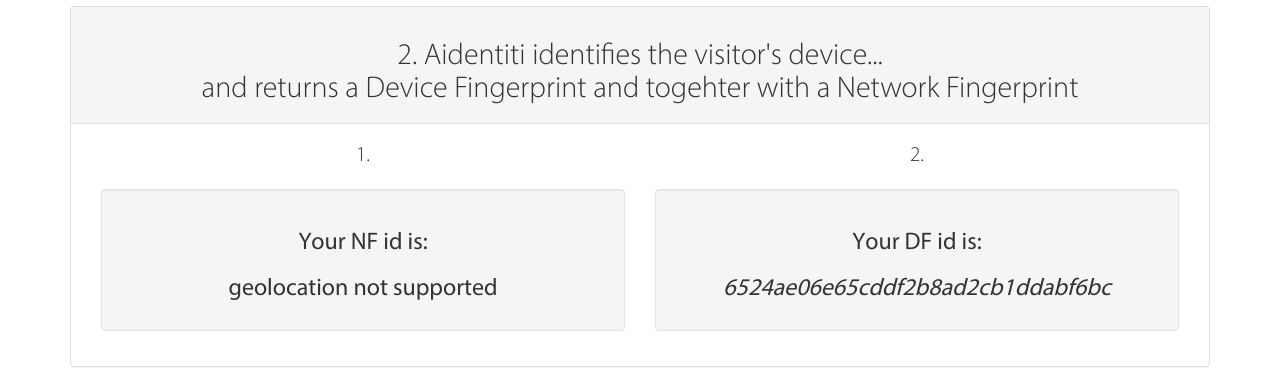
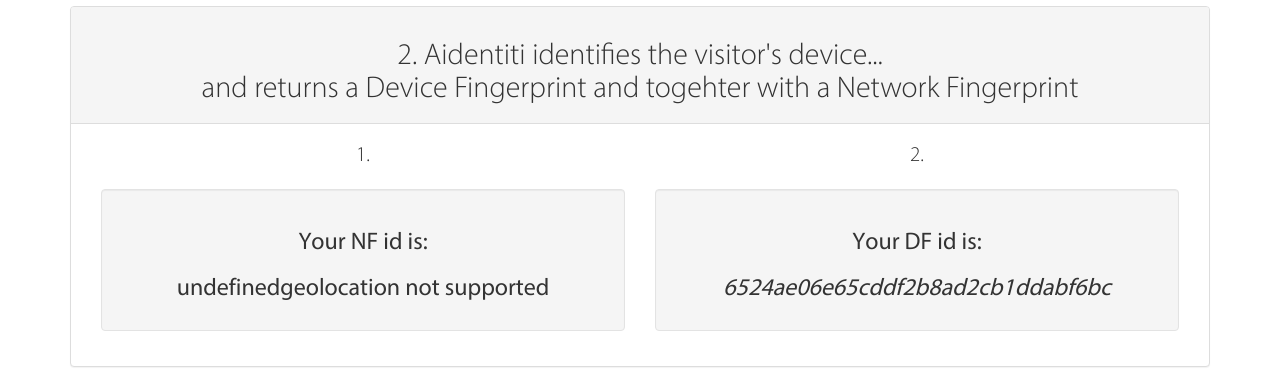
Before and after one commit to Aidentiti/Aidentiti.github.io, a plain HTML site: page index.html in a window 1280 px wide. Shown: the part 392-778 px from the top of the page. Drawn offline with Linux system fonts and the light colour scheme; no server answers.

Commit message:
added nf tracking

```diff
--- a/index.html
+++ b/index.html
@@ -53,6 +53,7 @@
                     });
                 var d4 = new Date();
                   console.log("Time took to get NF: " + (d4 - d3) + "ms");
+                document.getElementById("NF").innerHTML = nf;
                 });
             </script>
         </div>
```
